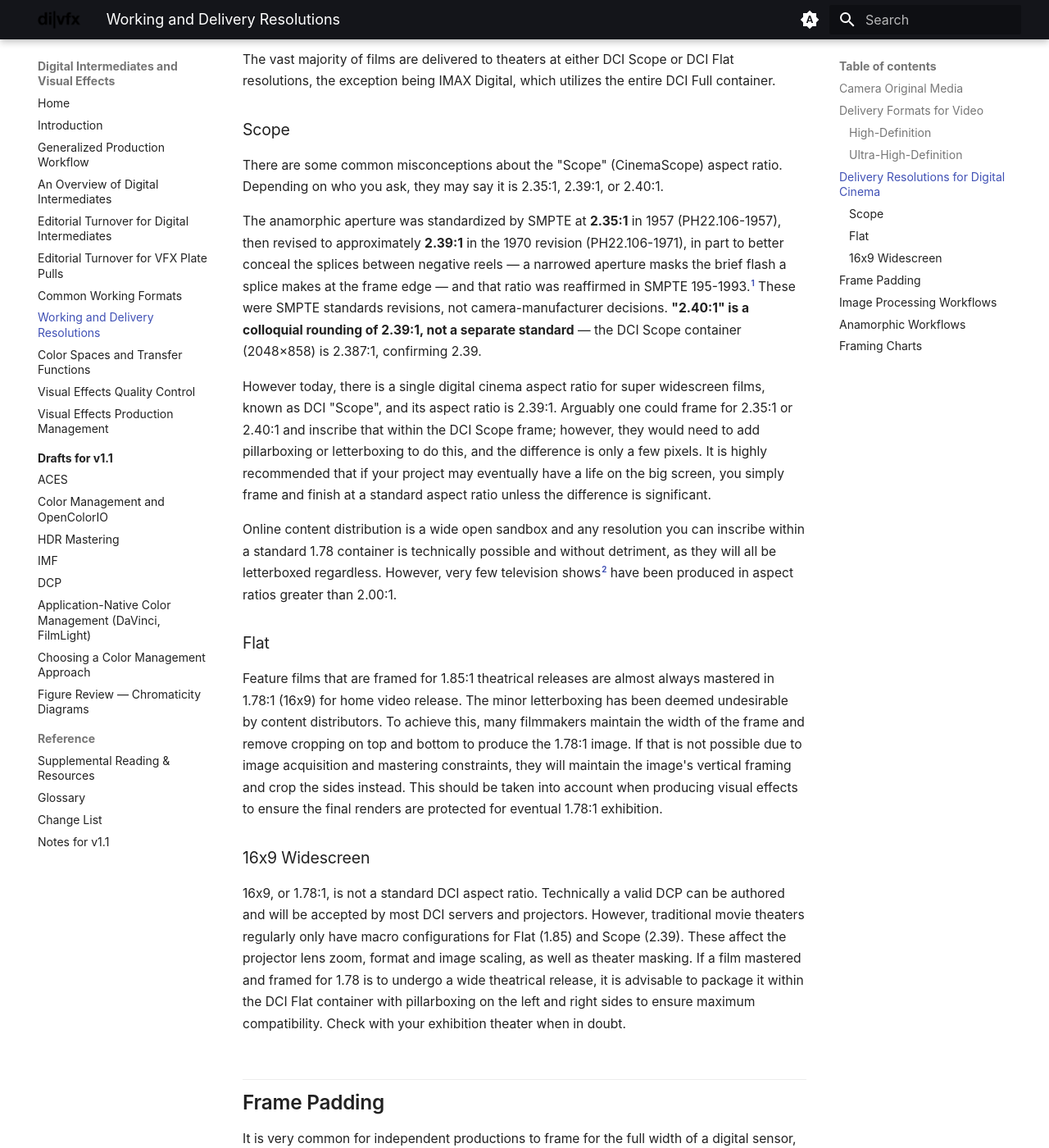
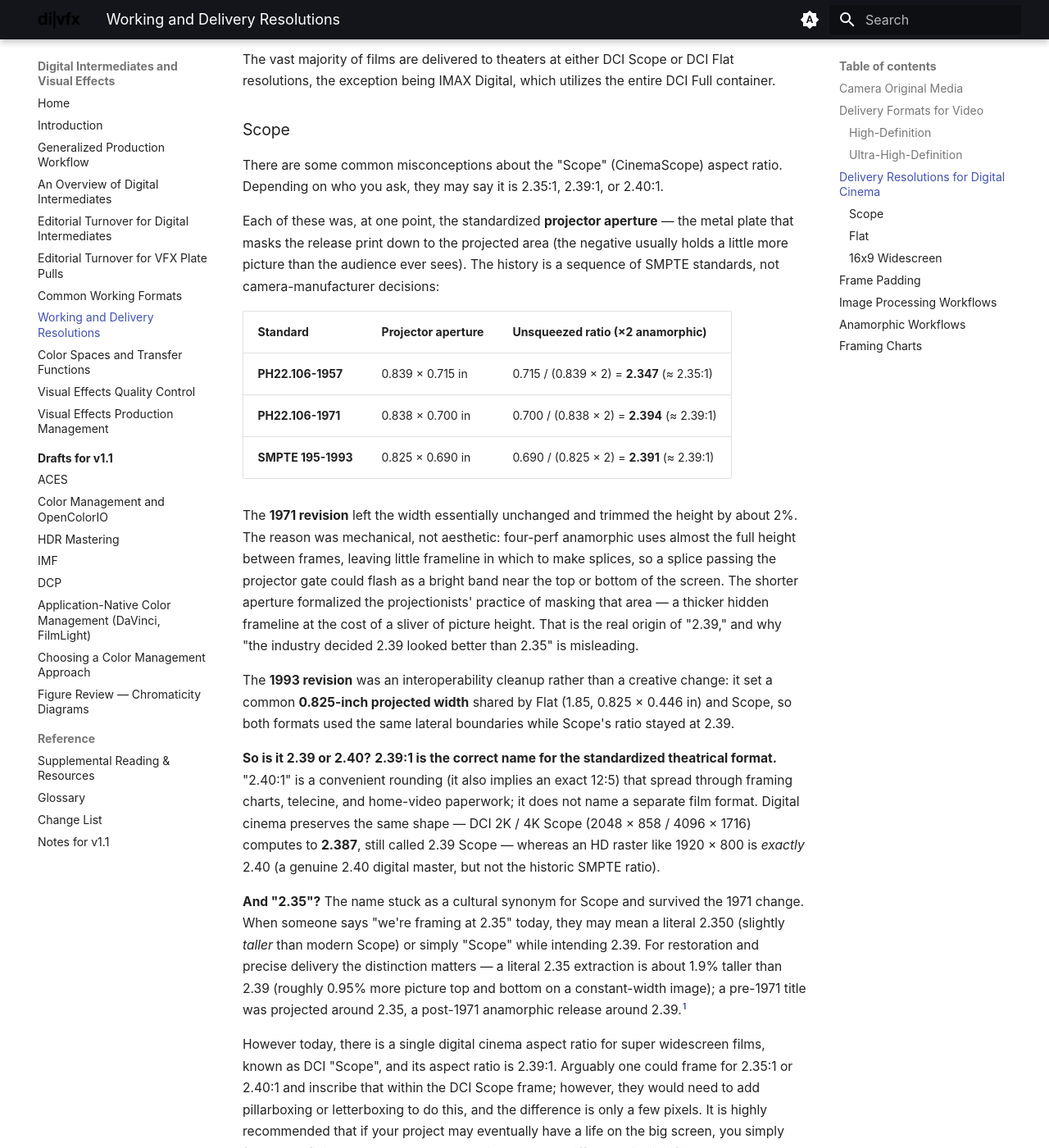
Before and after one commit to tashdor/divfx, an MkDocs documentation site: the page built from docs/resolutions.md, in a window 1280 px wide and 1400 px high, scrolled down 2556 px. Shown: the whole window at 82% size. Built offline with MkDocs 1.6.1 and Material for MkDocs 9.7.7, drawn with Linux system fonts in a browser that asks for light colours; the version menu is left out; some of the changed text lies outside the part shown.

Commit message:
Scope aspect ratio: enrich with aperture dimensions and precise 2.35/2.39/2.40 history
Fold in the researched detail: projector-aperture dimensions and derived ratios for
PH22.106-1957 (2.347), PH22.106-1971 (2.394), SMPTE 195-1993 (2.391); the mechanical
splice-masking rationale for the 1971 height reduction; the 1993 shared-0.825in-width
interoperability cleanup; 2.39 vs 2.40 (rounding / 12:5 / 1920x800) and the 2.35 naming
ambiguity for restoration.

Co-Authored-By: Claude Opus 4.8 <noreply@anthropic.com>

```diff
--- a/docs/resolutions.md
+++ b/docs/resolutions.md
@@ -71,17 +71,46 @@ the exception being IMAX Digital, which utilizes the entire DCI Full container.
 There are some common misconceptions about the "Scope" (CinemaScope) aspect ratio.
 Depending on who you ask, they may say it is 2.35:1, 2.39:1, or 2.40:1.
 
-The anamorphic aperture was standardized by SMPTE at **2.35:1** in 1957 (PH22.106-1957), then
-revised to approximately **2.39:1** in the 1970 revision (PH22.106-1971), in part to better conceal
-the splices between negative reels — a narrowed aperture masks the brief flash a splice makes at
-the frame edge — and that ratio was reaffirmed in SMPTE 195-1993.[^12] These were SMPTE standards
-revisions, not camera-manufacturer decisions. **"2.40:1" is a colloquial rounding of 2.39:1, not a
-separate standard** — the DCI Scope container (2048×858) is 2.387:1, confirming 2.39.
+Each of these was, at one point, the standardized **projector aperture** — the metal plate that
+masks the release print down to the projected area (the negative usually holds a little more
+picture than the audience ever sees). The history is a sequence of SMPTE standards, not
+camera-manufacturer decisions:
 
-[^12]: The anamorphic standards history is documented at the
-    [American WideScreen Museum](http://www.widescreenmuseum.com/widescreen/cinemascope_oar.htm);
-    the aperture was set in SMPTE PH22.106-1957, revised in PH22.106-1971, and reaffirmed in
-    SMPTE 195-1993.
+| Standard | Projector aperture | Unsqueezed ratio (×2 anamorphic) |
+| --- | --- | --- |
+| **PH22.106-1957** | 0.839 × 0.715 in | 0.715 / (0.839 × 2) = **2.347** (≈ 2.35:1) |
+| **PH22.106-1971** | 0.838 × 0.700 in | 0.700 / (0.838 × 2) = **2.394** (≈ 2.39:1) |
+| **SMPTE 195-1993** | 0.825 × 0.690 in | 0.690 / (0.825 × 2) = **2.391** (≈ 2.39:1) |
+
+The **1971 revision** left the width essentially unchanged and trimmed the height by about 2%. The
+reason was mechanical, not aesthetic: four-perf anamorphic uses almost the full height between
+frames, leaving little frameline in which to make splices, so a splice passing the projector gate
+could flash as a bright band near the top or bottom of the screen. The shorter aperture formalized
+the projectionists' practice of masking that area — a thicker hidden frameline at the cost of a
+sliver of picture height. That is the real origin of "2.39," and why "the industry decided 2.39
+looked better than 2.35" is misleading.
+
+The **1993 revision** was an interoperability cleanup rather than a creative change: it set a common
+**0.825-inch projected width** shared by Flat (1.85, 0.825 × 0.446 in) and Scope, so both formats
+used the same lateral boundaries while Scope's ratio stayed at 2.39.
+
+**So is it 2.39 or 2.40?** **2.39:1 is the correct name for the standardized theatrical format.**
+"2.40:1" is a convenient rounding (it also implies an exact 12:5) that spread through framing
+charts, telecine, and home-video paperwork; it does not name a separate film format. Digital cinema
+preserves the same shape — DCI 2K / 4K Scope (2048 × 858 / 4096 × 1716) computes to **2.387**, still
+called 2.39 Scope — whereas an HD raster like 1920 × 800 is *exactly* 2.40 (a genuine 2.40 digital
+master, but not the historic SMPTE ratio).
+
+**And "2.35"?** The name stuck as a cultural synonym for Scope and survived the 1971 change. When
+someone says "we're framing at 2.35" today, they may mean a literal 2.350 (slightly *taller* than
+modern Scope) or simply "Scope" while intending 2.39. For restoration and precise delivery the
+distinction matters — a literal 2.35 extraction is about 1.9% taller than 2.39 (roughly 0.95% more
+picture top and bottom on a constant-width image); a pre-1971 title was projected around 2.35, a
+post-1971 anamorphic release around 2.39.[^12]
+
+[^12]: Aperture dimensions and derivations per SMPTE PH22.106-1957, PH22.106-1971, and
+    SMPTE 195-1993 (proposed in the June 1992 *SMPTE Journal*, published August 1993); overview at
+    the [American WideScreen Museum](http://www.widescreenmuseum.com/widescreen/cinemascope_oar.htm).
 
 However today, there is a single digital cinema aspect ratio for super widescreen films, known
 as DCI "Scope", and its aspect ratio is 2.39:1. Arguably one could frame for 2.35:1 or 2.40:1 and
```
